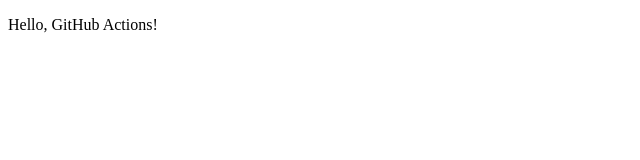
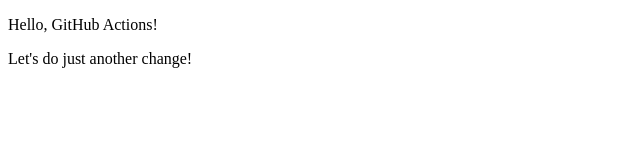
Before and after one commit to spetsura/gh-deployment-workflow, a plain HTML site: page index.html in a window 1280 px wide. Shown: the whole page, without its empty margins (0-640 px from the left). Drawn offline with Linux system fonts and the light colour scheme.

Commit message:
Update index.html

```diff
--- a/index.html
+++ b/index.html
@@ -6,5 +6,6 @@
 </head>
 <body>
   <p>Hello, GitHub Actions!</p>
+  <p>Let's do just another change!</p>
 </body>
 </html>
```
